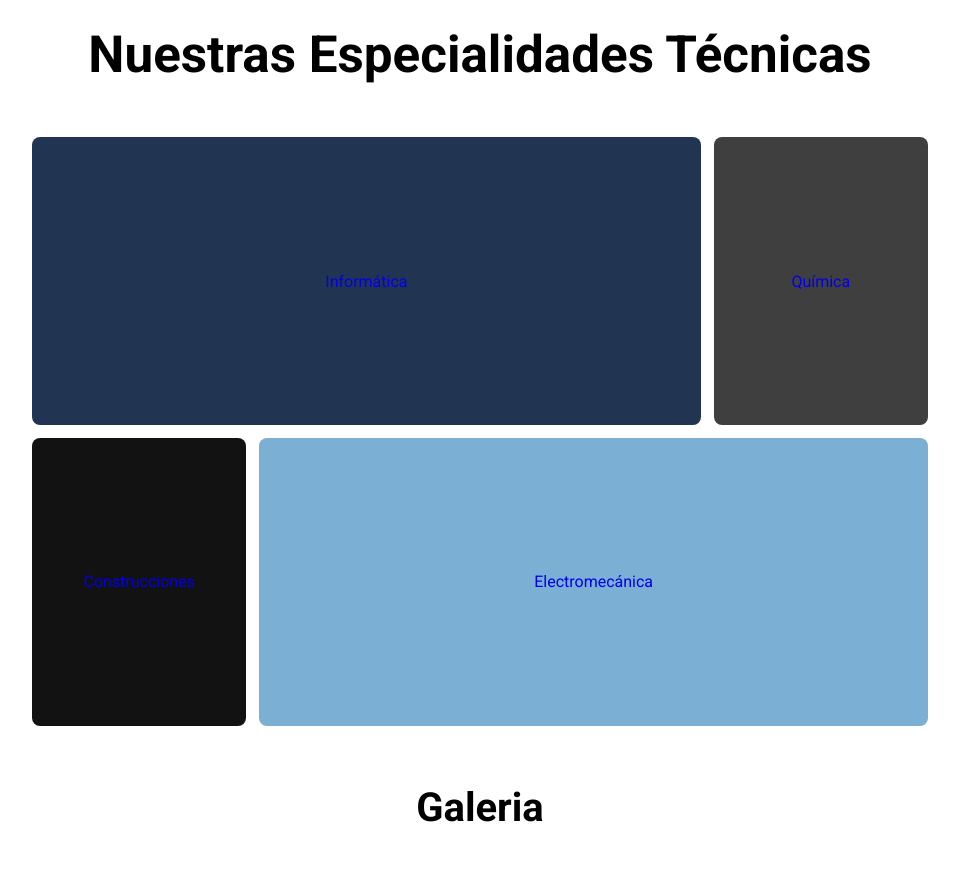
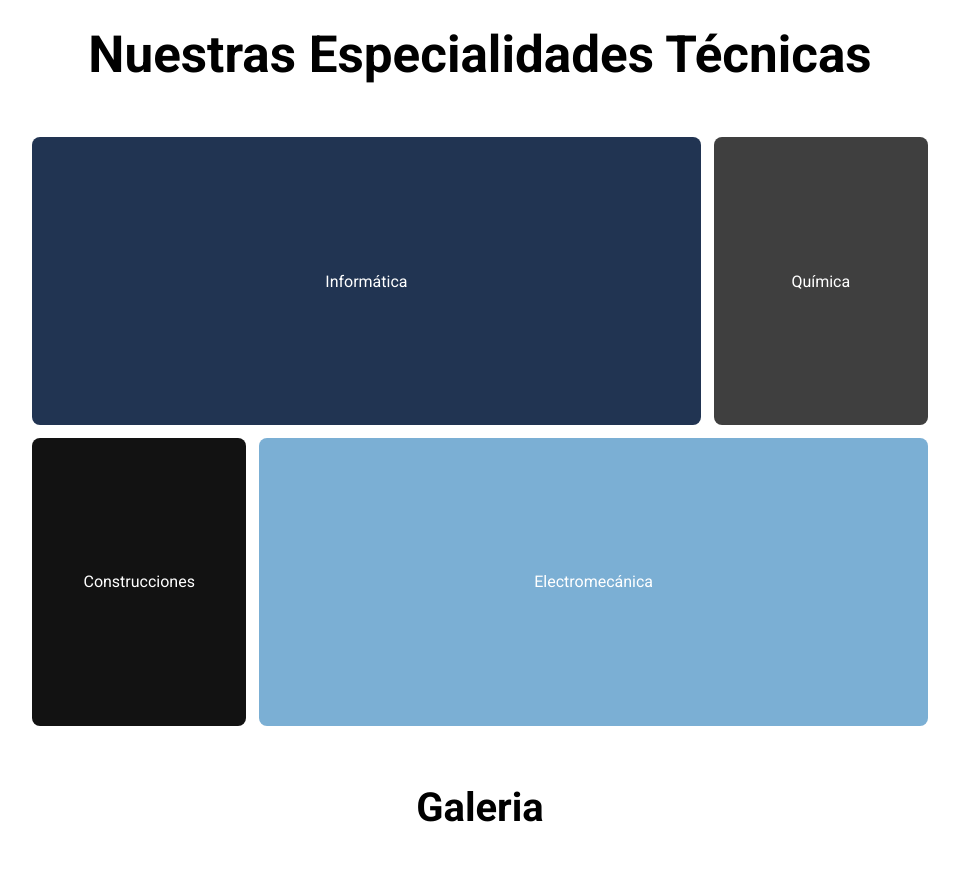
Before and after one commit to ProyectoEscuela2/EESTN2, a React (Vite) app: page / in a window 1280 px wide. Shown: the part 2080-2971 px from the top of the page, without its empty margins (160-1119 px from the left). Built offline with nearby package versions, Linux system fonts and the light colour scheme; a web font is replaced by a local one.

Commit message:
detalles

```diff
--- a/src/components/carruseles/carrusel.jsx
+++ b/src/components/carruseles/carrusel.jsx
@@ -15,8 +15,6 @@ function CarruselTriple({tamañoGrupos, imagenesList}){
     useEffect(() => {
         setImagenes(imagenesList);//se cambia el estado cada vez que cambian las imagenes que le pasas
     }, [imagenesList]);
-
-    console.log(imagenesList)
 
     useEffect(()=>{
 
--- a/src/pages/home.jsx
+++ b/src/pages/home.jsx
@@ -42,9 +42,9 @@ export default function Home(){
                     </p>
                 </div>
                 <div className="contImg">
-                    <a href="/Galeria">
+                    <Link to="/galeria">
                         <img src="https://i.postimg.cc/d1rtVT8b/homeImg.webp" alt="..." />
-                    </a>
+                    </Link>
                 </div>
             </div>
         </div>
@@ -65,19 +65,19 @@ export default function Home(){
                 <Link to="/especialidades">
                 <div className="wrapper ">
 
-                    <div className="info">
+                    <div className="info textoBlanco">
                         Informática
                     </div>
 
-                    <div className="quimica">
+                    <div className="quimica textoBlanco">
                         Química
                     </div>
 
-                    <div className="mmo">
+                    <div className="mmo textoBlanco">
                         Construcciones
                     </div>
 
-                    <div className="electro">
+                    <div className="electro textoBlanco">
                         Electromecánica
                     </div>
 
--- a/src/styles/App.css
+++ b/src/styles/App.css
@@ -49,7 +49,9 @@
     left: 0;
 }
 
-
+.textoBlanco{
+    color: white !important;
+}
 
 
 .contNosotros{
```
